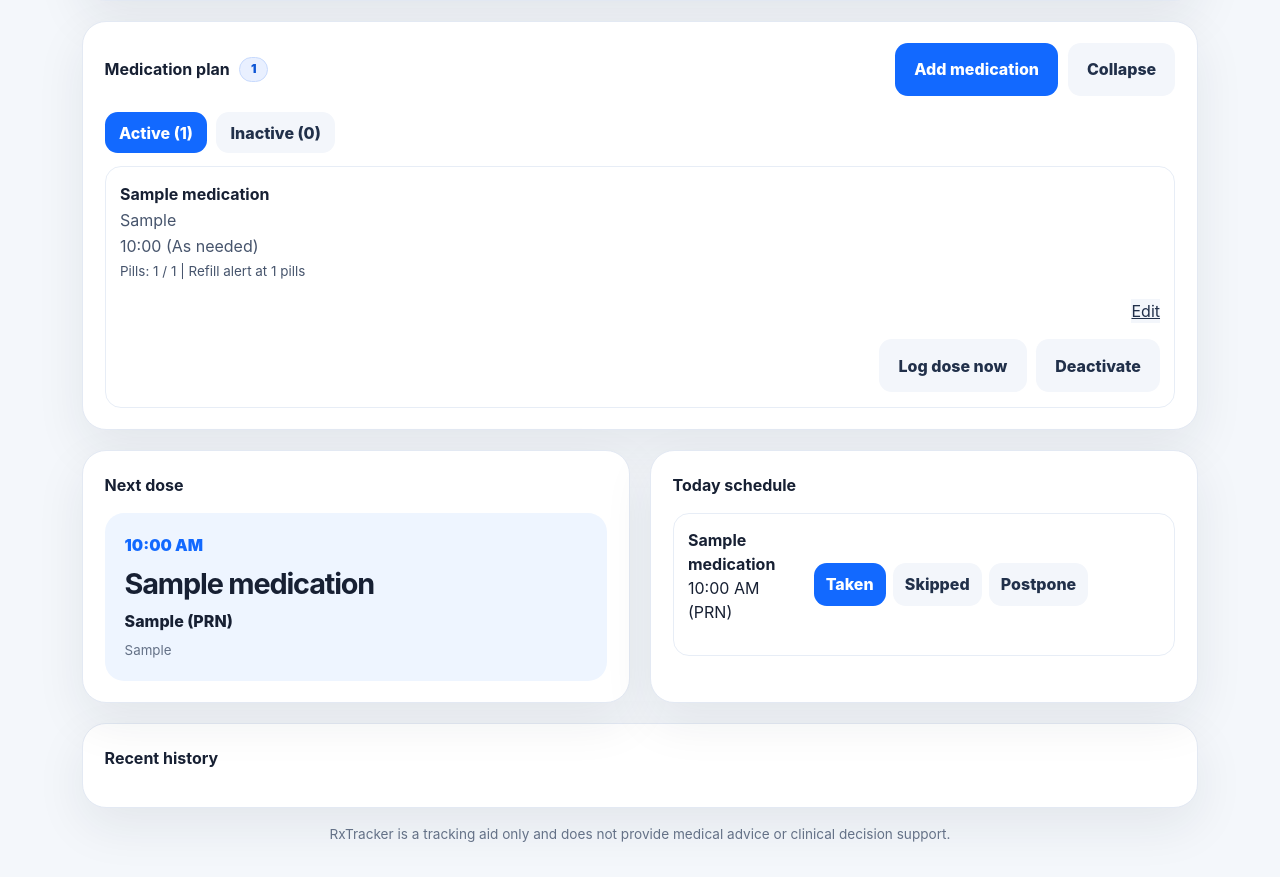
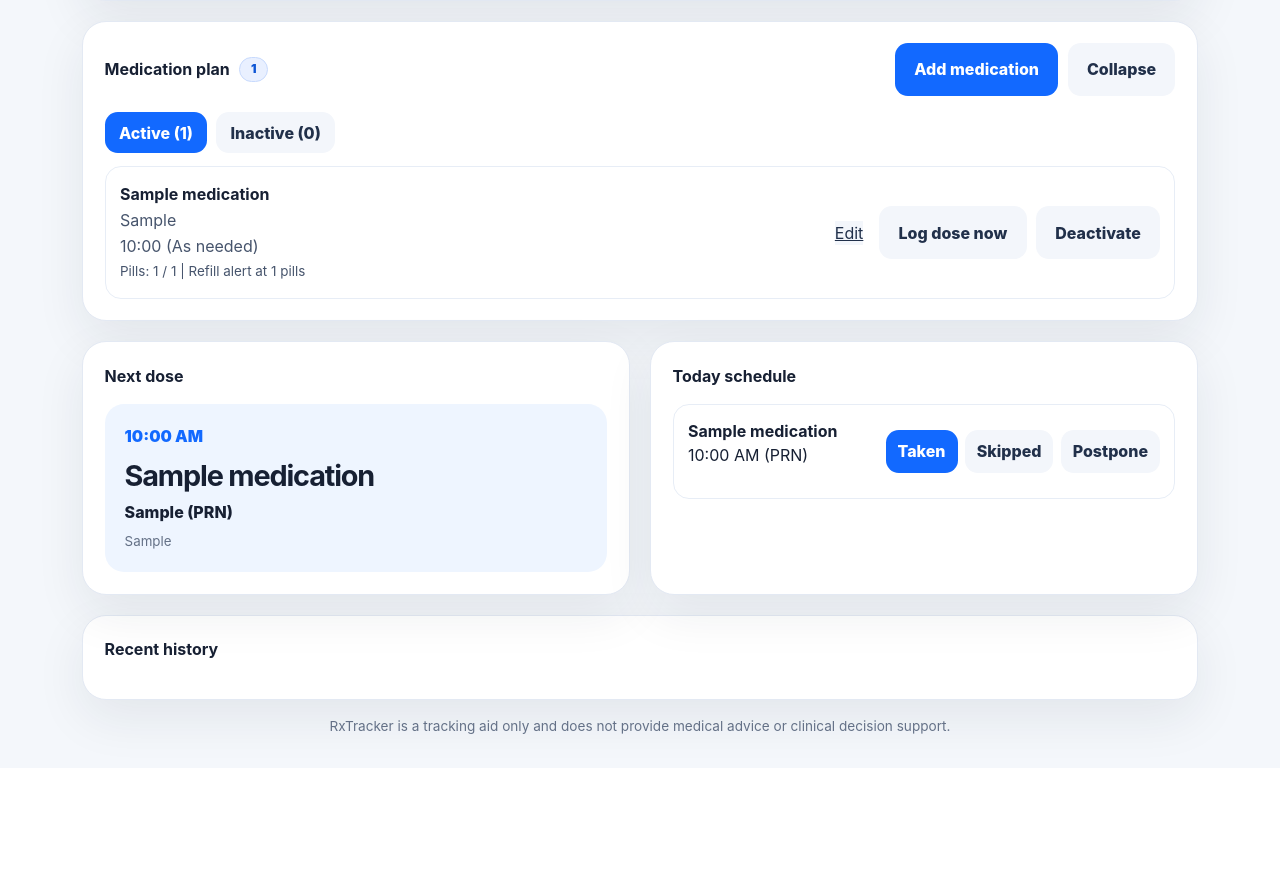
Before and after one commit to rudyjm3/rx-tracker, a PHP site: page /index.php?action=styles in a window 1280 px wide, after a click on "Expand". Shown: the part 629-1506 px from the top of the page. After the commit the page ends 1378 px from the top, so only its background shows below. Run offline with PHP 8.4, Linux system fonts and the light colour scheme; data comes from the database, SQL or seed files in the repository; tables that the repository leaves empty hold one stand-in row (values such as "Sample post"); data that the repository does not hold is empty.

Commit message:
Restore desktop action alignment while keeping mobile stacked layout

```diff
--- a/assets/css/styles.css
+++ b/assets/css/styles.css
@@ -262,6 +262,8 @@ h1 {
 .next-dose-list {
   display: grid;
   gap: 0.7rem;
+  max-height: 565px;
+  overflow-y: auto;
 }
 
 .next-dose-card span {
@@ -397,16 +399,20 @@ select:focus,
 .medication-row-plan {
   align-items: flex-start;
   display: grid;
-  grid-template-columns: minmax(0, 1fr);
+  grid-template-columns: minmax(0, 1fr) auto auto;
 }
 
 .medication-actions-top {
+  grid-column: 2;
+  align-self: center;
   justify-content: flex-end;
 }
 
 .medication-actions-bottom {
+  grid-column: 3;
+  align-self: center;
   justify-content: flex-end;
-  width: 100%;
+  margin-top: 0;
 }
 
 .done-pill {
@@ -449,7 +455,7 @@ select:focus,
 .schedule-list {
   display: grid;
   gap: 0.75rem;
-  max-height: 24.5rem;
+  max-height: 565px;
   overflow-y: auto;
 }
 
@@ -469,9 +475,9 @@ select:focus,
 }
 
 .schedule-row .row-actions {
-  flex-direction: column;
-  align-items: flex-start;
-  width: 100%;
+  flex-direction: row;
+  align-items: center;
+  width: auto;
 }
 
 .schedule-actions-buttons {
@@ -710,9 +716,11 @@ select:focus,
 
   .medication-actions-bottom {
     border-top: 1px solid #e7edf6;
+    grid-column: 1;
     justify-content: flex-start;
     margin-top: 0.5rem;
     padding-top: 0.55rem;
+    width: 100%;
   }
 
   .medication-actions-bottom button {
@@ -721,8 +729,13 @@ select:focus,
   }
 
   .medication-actions-top {
+    grid-column: 1;
     justify-content: flex-start;
     margin-top: 0.15rem;
+  }
+
+  .medication-row-plan {
+    grid-template-columns: minmax(0, 1fr);
   }
 
   .schedule-row {
@@ -731,7 +744,9 @@ select:focus,
   }
 
   .schedule-row .row-actions {
+    align-items: flex-start;
     margin-top: 0.45rem;
+    width: 100%;
   }
 
   .modal-overlay {
```
